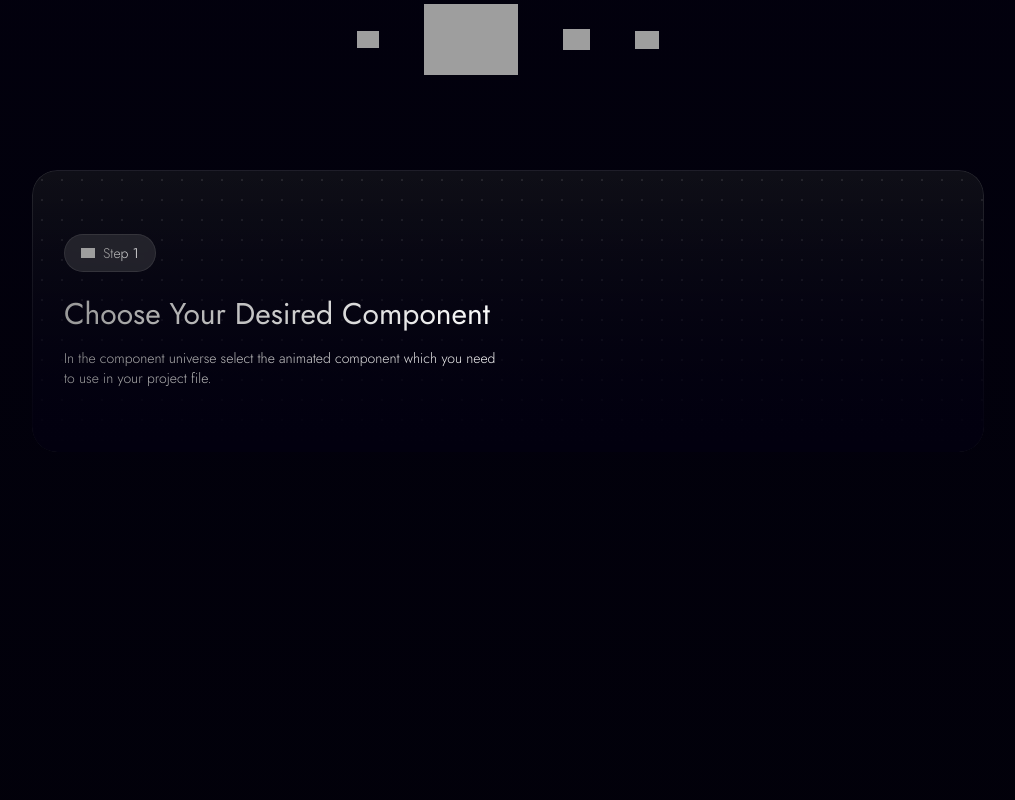
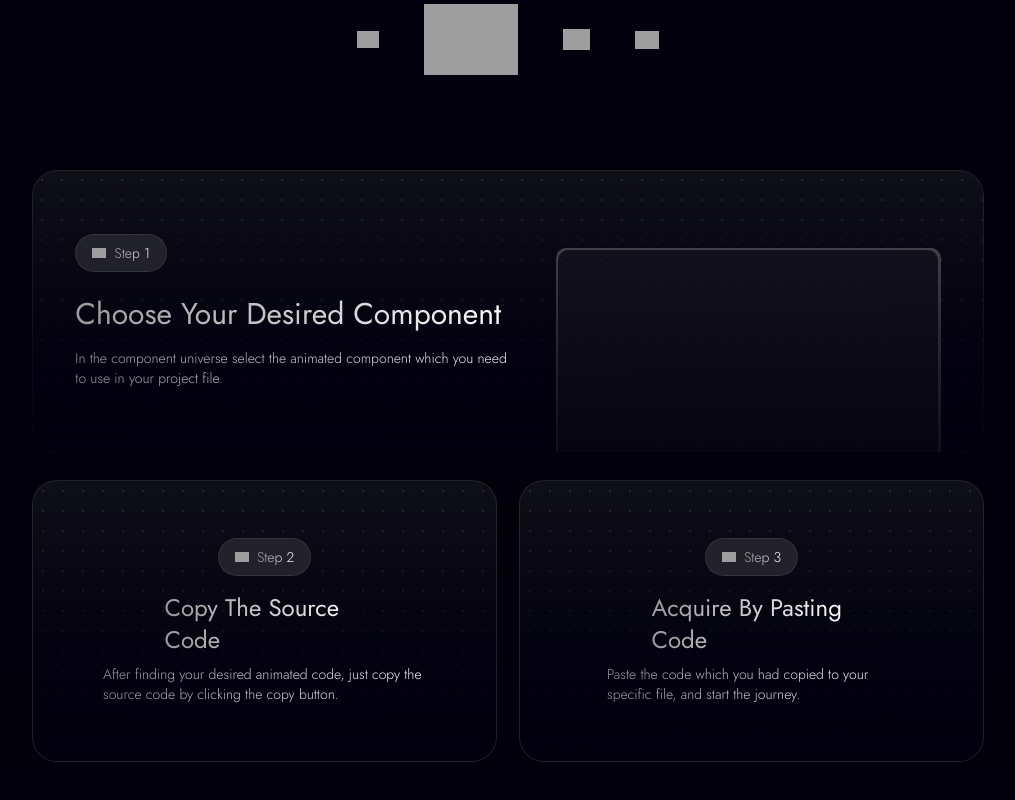
Before and after one commit to sudo-aadhi/Exposure, a Next.js app: page / in a window 1280 px wide. Shown: the part 1510-2310 px from the top of the page, without its empty margins (132-1147 px from the left). Built offline with nearby package versions, Linux system fonts and the light colour scheme; grey boxes are pictures that could not be loaded.

Commit message:
Animation layout section added

```diff
--- a/app/components/essentials/AnimatedBentoGrids.tsx
+++ b/app/components/essentials/AnimatedBentoGrids.tsx
@@ -5,10 +5,10 @@ const AnimatedBentoGrids = () => {
   return (
     <div className="flex flex-col items-center w-[952px] h-[596px] absolute top-[1680px]">
       <WidedAnimatedBentoGrid />
-      {/* <div className="w-full flex gap-[22px] mt-[28px]">
+      <div className="w-full flex gap-[22px] mt-[28px]">
         <SmallAnimatedBentoGridLeft />
         <SmallAnimatedBentoGridRight />
-      </div> */}
+      </div>
     </div>
   );
 };
@@ -20,7 +20,7 @@ const WidedAnimatedBentoGrid = () => {
       <div className="absolute inset-0 bg-[radial-gradient(#ffffff18_1px,_transparent_1px)] [background-size:20px_20px]" />
       <div className="absolute inset-0 bg-gradient-to-b from-transparent to-[#02000F] rounded-[25px]" />
 
-      <div className="relative z-10 h-full flex items-center p-8">
+      <div className="relative z-10 h-full flex items-center justify-evenly gap-[25px] p-8 overflow-hidden">
         <div className="w-1/2 flex flex-col items-start gap-6">
           <span className="flex items-center justify-center text-center bg-[#3d3c437f] px-4 py-2 rounded-full backdrop-blur-sm border border-[#c0c0c01d]">
             <Image
@@ -45,7 +45,16 @@ const WidedAnimatedBentoGrid = () => {
             </p>
           </div>
         </div>
+        <WidedAnimatedPopUp />
       </div>
+    </div>
+  );
+};
+
+const WidedAnimatedPopUp = () => {
+  return (
+    <div className="flex items-center justify-center w-[385px] h-[207px] rounded-t-[10px] bg-gradient-to-b from-[#ffffff75] to-[#1C1B24] opacity-50 relative top-[40px]">
+      <div className="flex items-center w-[380px] h-[202px] rounded-t-[10px] bg-gradient-to-b from-[#1C1B24] to-[#0B0A14]"></div>
     </div>
   );
 };
```
